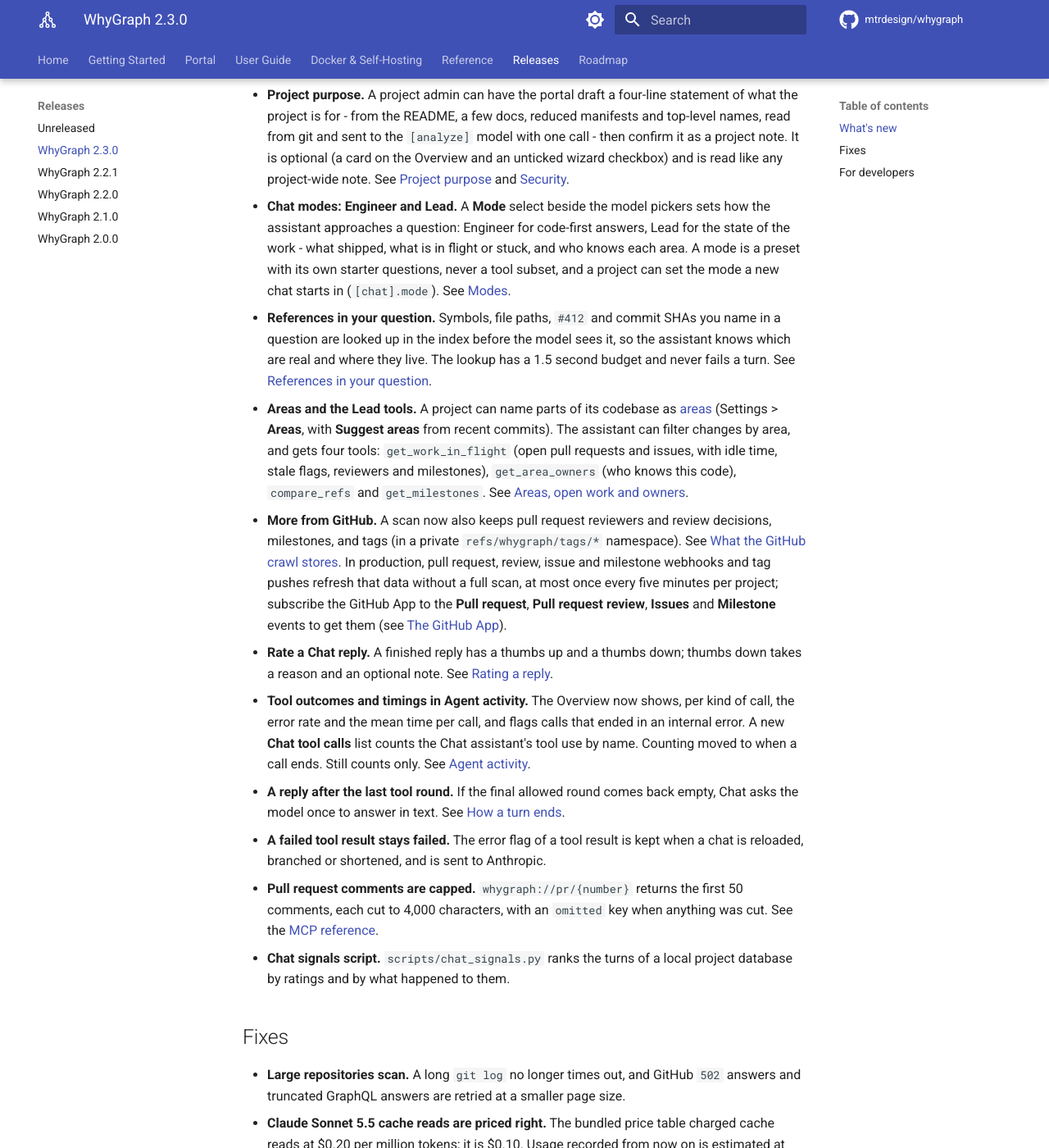
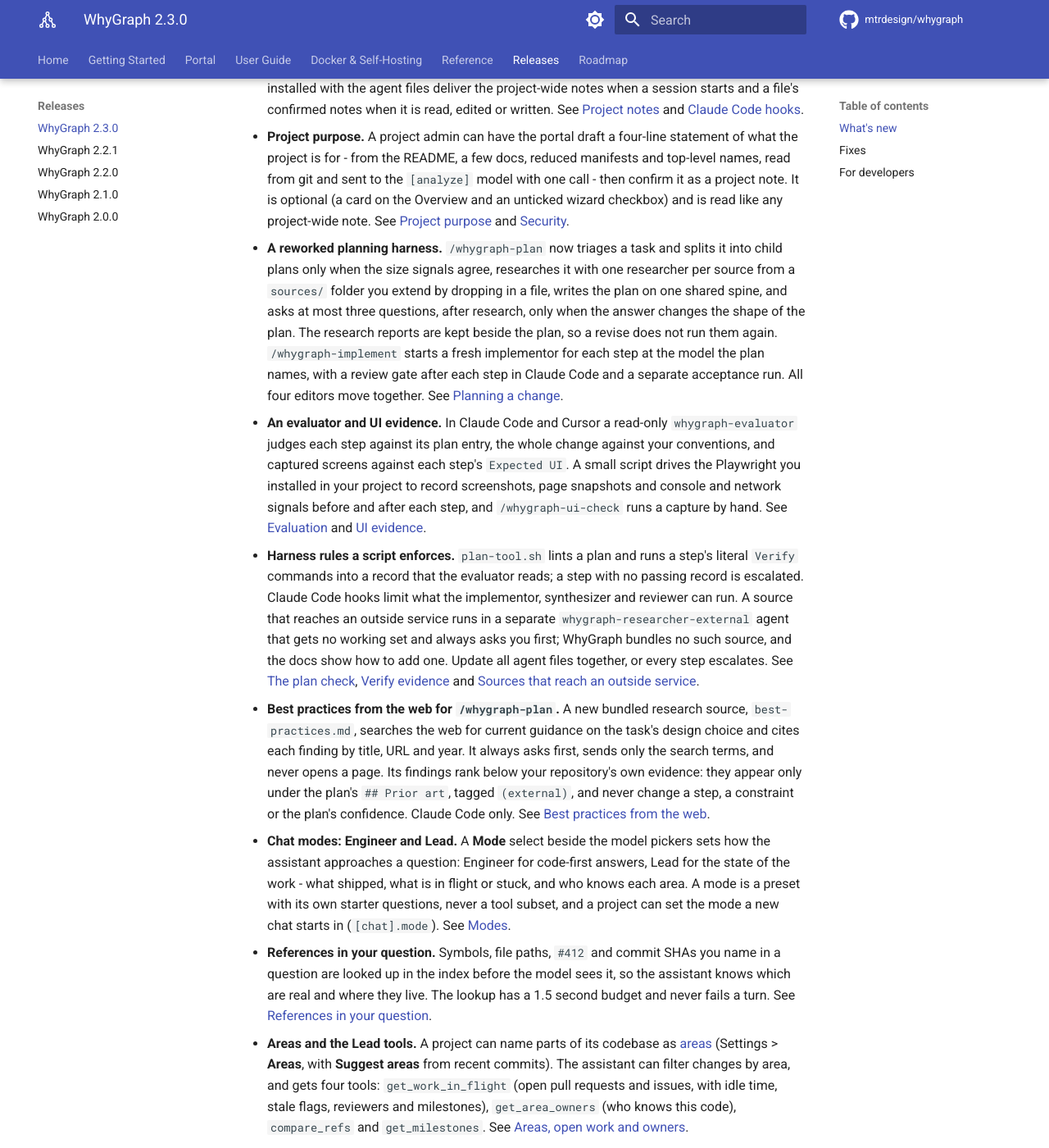
Before and after one commit to mtrdesign/whygraph, an MkDocs documentation site: the page built from docs/releases/2.3.0.md, in a window 1280 px wide and 1400 px high, scrolled down 1075 px. Shown: the whole window at 82% size. Built offline with MkDocs 1.6.1 and Material for MkDocs 9.7.7, drawn with Linux system fonts in a browser that asks for light colours; comment, search, counter and statistics services are not loaded; some of the changed text lies outside the part shown.

Commit message:
Release 2.3.0: fold the unreleased notes into the release page (#102)
The 2.3.0 release PR (#94) bumped every pin but the release itself was never
published, so no v2.3.0 tag or image exists. Ship 2.3.0 from today's main:
move the notes written since (#99, #101) into docs/releases/2.3.0.md, add
the notes the planning harness work (#95, #96, #97, #98) never got, and drop
the unreleased page and its nav entry. No pin changes: every literal already
says 2.3.0.

```diff
--- a/docs/releases/2.3.0.md
+++ b/docs/releases/2.3.0.md
@@ -2,7 +2,9 @@
 
 Project notes give agents and Chat the facts the code does not show, a project can move between
 portals as one bundle, and the portal now tells you when a release is out, with `whygraph update` to
-install it.
+install it. The planning harness in your editor is reworked: research sources you extend with a file,
+one implementor per step, a separate evaluator with UI evidence, and a bundled web search for best
+practices that ranks below your repository's own evidence.
 
 !!! note "Upgrading and rolling back"
     Upgrading *to* 2.3.0 is manual one last time: re-run the
@@ -43,6 +45,36 @@
   and sent to the `[analyze]` model with one call - then confirm it as a project note. It is optional
   (a card on the Overview and an unticked wizard checkbox) and is read like any project-wide note. See [Project purpose](../guide/notes.md#project-purpose) and
   [Security](../portal/security.md#project-purpose).
+- **A reworked planning harness.** `/whygraph-plan` now triages a task and splits it into child plans
+  only when the size signals agree, researches it with one researcher per source from a `sources/`
+  folder you extend by dropping in a file, writes the plan on one shared spine, and asks at most three
+  questions, after research, only when the answer changes the shape of the plan. The research reports
+  are kept beside the plan, so a revise does not run them again. `/whygraph-implement` starts a fresh
+  implementor for each step at the model the plan names, with a review gate after each step in Claude
+  Code and a separate acceptance run. All four editors move together. See
+  [Planning a change](../guide/planning.md).
+- **An evaluator and UI evidence.** In Claude Code and Cursor a read-only `whygraph-evaluator` judges
+  each step against its plan entry, the whole change against your conventions, and captured screens
+  against each step's `Expected UI`. A small script drives the Playwright you installed in your
+  project to record screenshots, page snapshots and console and network signals before and after each
+  step, and `/whygraph-ui-check` runs a capture by hand. See
+  [Evaluation](../guide/planning.md#evaluation) and [UI evidence](../guide/planning.md#ui-evidence).
+- **Harness rules a script enforces.** `plan-tool.sh` lints a plan and runs a step's literal `Verify`
+  commands into a record that the evaluator reads; a step with no passing record is escalated. Claude
+  Code hooks limit what the implementor, synthesizer and reviewer can run. A source that reaches an
+  outside service runs in a separate `whygraph-researcher-external` agent that gets no working set and
+  always asks you first; WhyGraph bundles no such source, and the docs show how to add one. Update all
+  agent files together, or every step escalates. See
+  [The plan check](../guide/planning.md#the-plan-check),
+  [Verify evidence](../guide/planning.md#verify-evidence) and
+  [Sources that reach an outside service](../guide/planning.md#sources-that-reach-an-outside-service).
+- **Best practices from the web for `/whygraph-plan`.** A new bundled research source,
+  `best-practices.md`, searches the web for current guidance on the task's design choice and cites
+  each finding by title, URL and year. It always asks first, sends only the search terms, and never
+  opens a page. Its findings rank below your repository's own evidence: they appear only under the
+  plan's `## Prior art`, tagged `(external)`, and never change a step, a constraint or the plan's
+  confidence. Claude Code only. See
+  [Best practices from the web](../guide/planning.md#best-practices-from-the-web).
 - **Chat modes: Engineer and Lead.** A **Mode** select beside the model pickers sets how the assistant
   approaches a question: Engineer for code-first answers, Lead for the state of the work - what
   shipped, what is in flight or stuck, and who knows each area. A mode is a preset with its own starter
@@ -83,6 +115,17 @@
 
 ## Fixes
 
+- **The Describe now estimate matches what a run spends.** It undershot the real cost by about 3x
+  ([#86](https://github.com/mtrdesign/whygraph/issues/86)). It now replays how a run splits each
+  commit: it sizes every file of a commit, packs them into chunks the way the describer does, counts
+  one model call per chunk plus the call that merges them, and counts merge commits by their changes
+  against the first parent (it left them out, though they are described). Its sizes are measured on
+  two repositories, and it knows how `claude-haiku-4-5` and `claude-opus-4-7` differ from
+  `claude-sonnet-5-5`: each lands within 5 % of what a sample really cost. Another model is estimated
+  as `claude-sonnet-5-5`.
+- **Large merge commits get the cheap stub.** A merge touching more files than
+  `[analyze].large_commit_file_count` against its first parent is no longer described in one pass;
+  like any large commit, its files are described on demand.
 - **Large repositories scan.** A long `git log` no longer times out, and GitHub `502` answers and
   truncated GraphQL answers are retried at a smaller page size.
 - **Claude Sonnet 5.5 cache reads are priced right.** The bundled price table charged cache reads at
--- a/mkdocs.yml
+++ b/mkdocs.yml
@@ -119,7 +119,6 @@
       - LLM providers: reference/llm-providers.md
       - Source control providers: reference/providers.md
   - Releases:
-      - Unreleased: releases/unreleased.md
       - WhyGraph 2.3.0: releases/2.3.0.md
       - WhyGraph 2.2.1: releases/2.2.1.md
       - WhyGraph 2.2.0: releases/2.2.0.md
```
Also changed, not shown: docs/releases/unreleased.md (deleted, +0 -29 lines).
